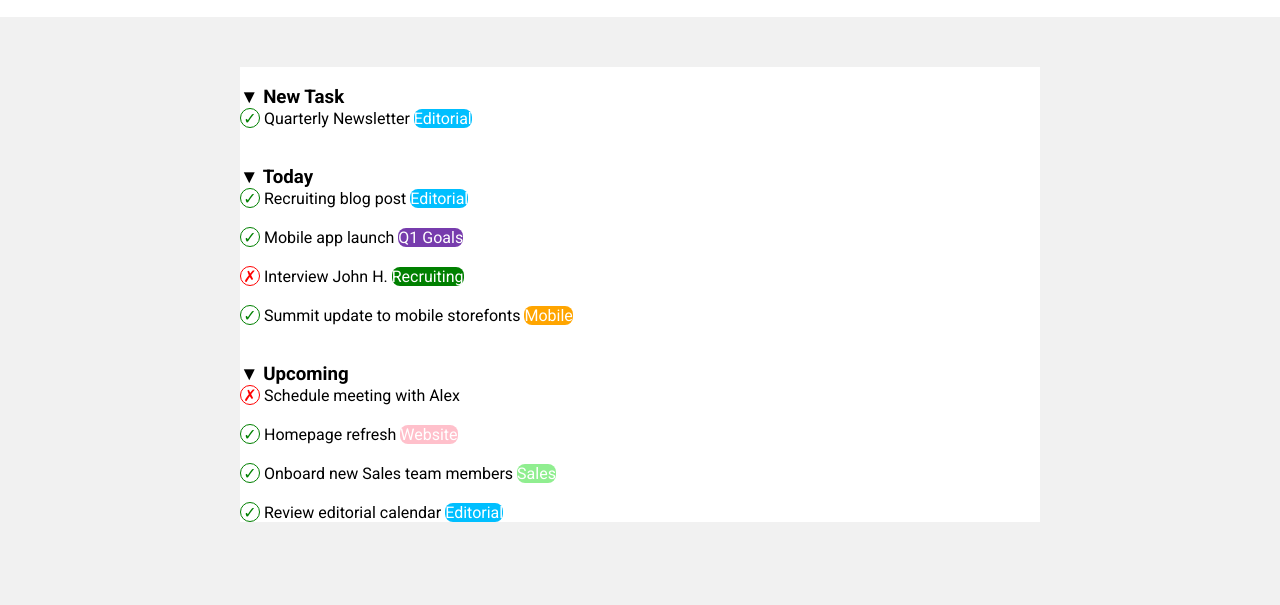
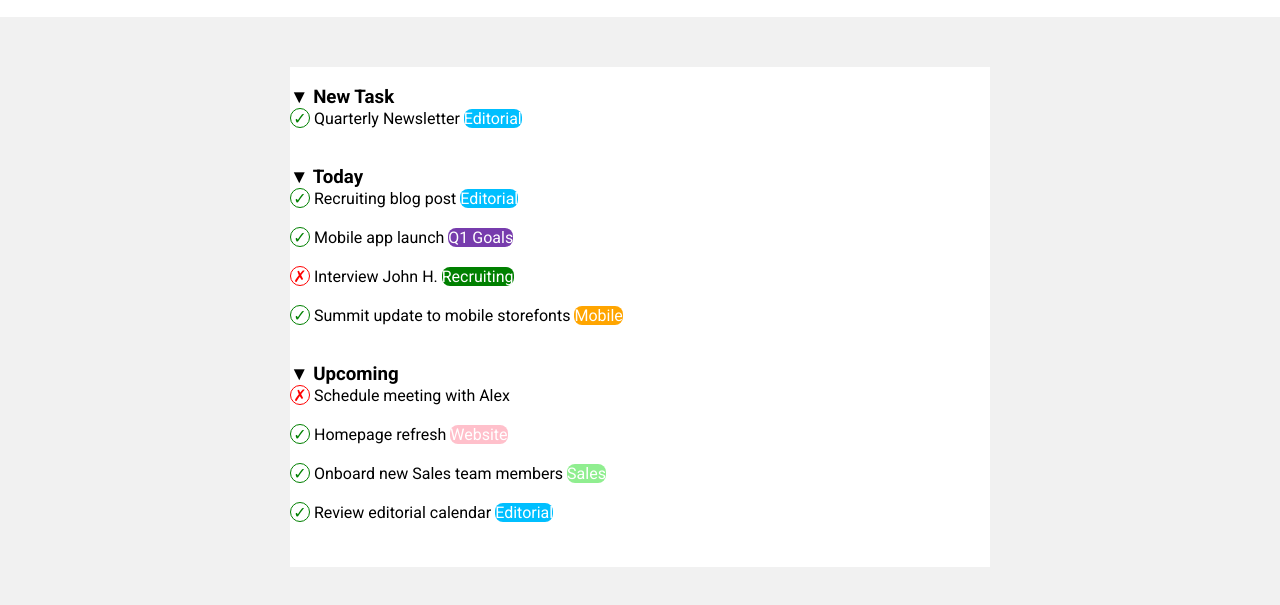
Before and after one commit to Ferlo94/html-css-toboolist, a plain HTML site: page html-css-toboolist/index.html in a window 1280 px wide. Shown: the part 73-678 px from the top of the page. Drawn offline with Linux system fonts and the light colour scheme.

Commit message:
ridimensionamento sfondo tasks

```diff
--- a/html-css-toboolist/CSS/style.css
+++ b/html-css-toboolist/CSS/style.css
@@ -24,7 +24,8 @@ h1 {
 }
 
 .contenitore-task {
-    width: 800px;
+    width: 700px;
+    height: 500px;
     margin: 0 auto;
     background-color: white;
     margin-top: 50px;
```
